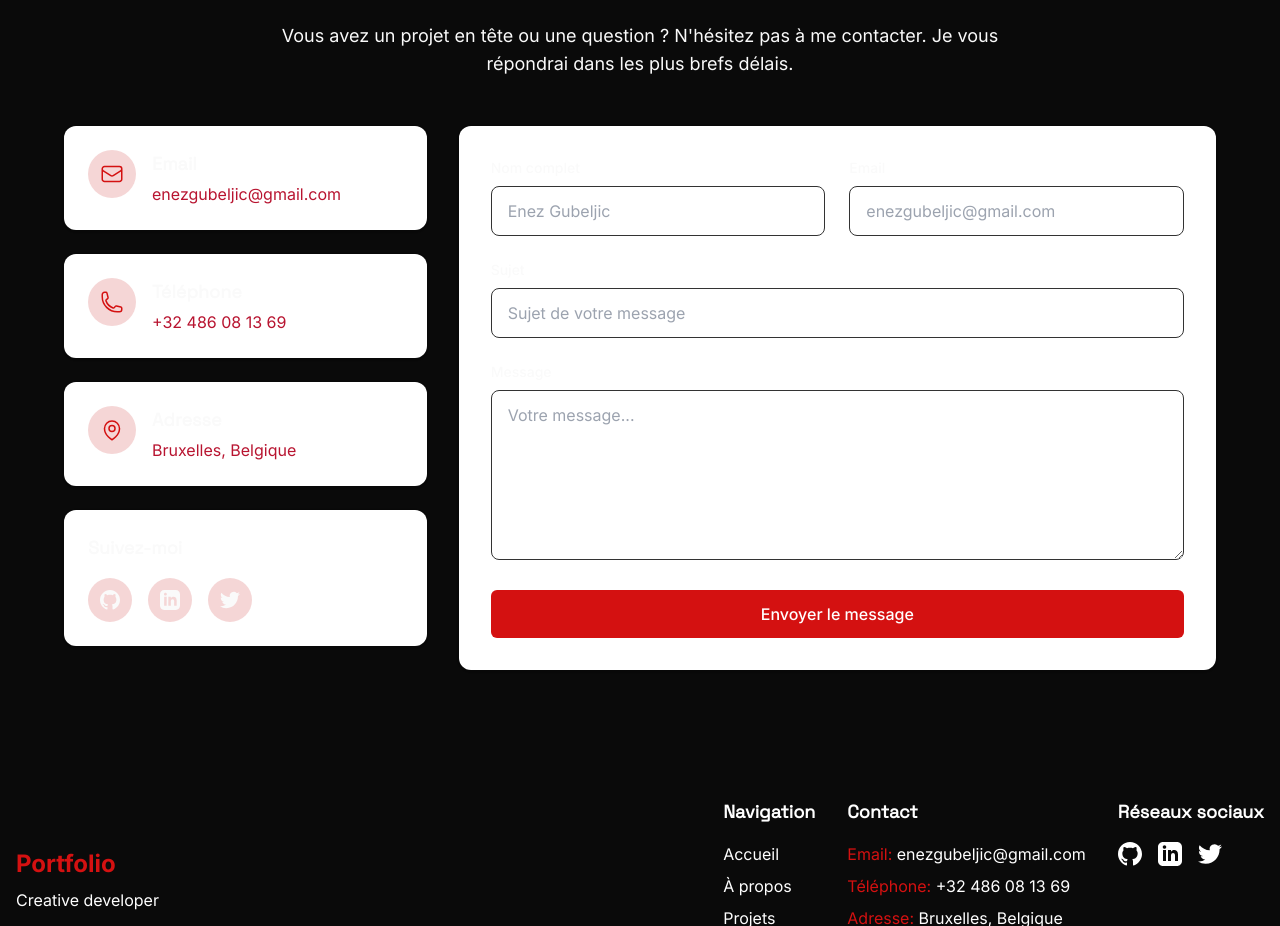
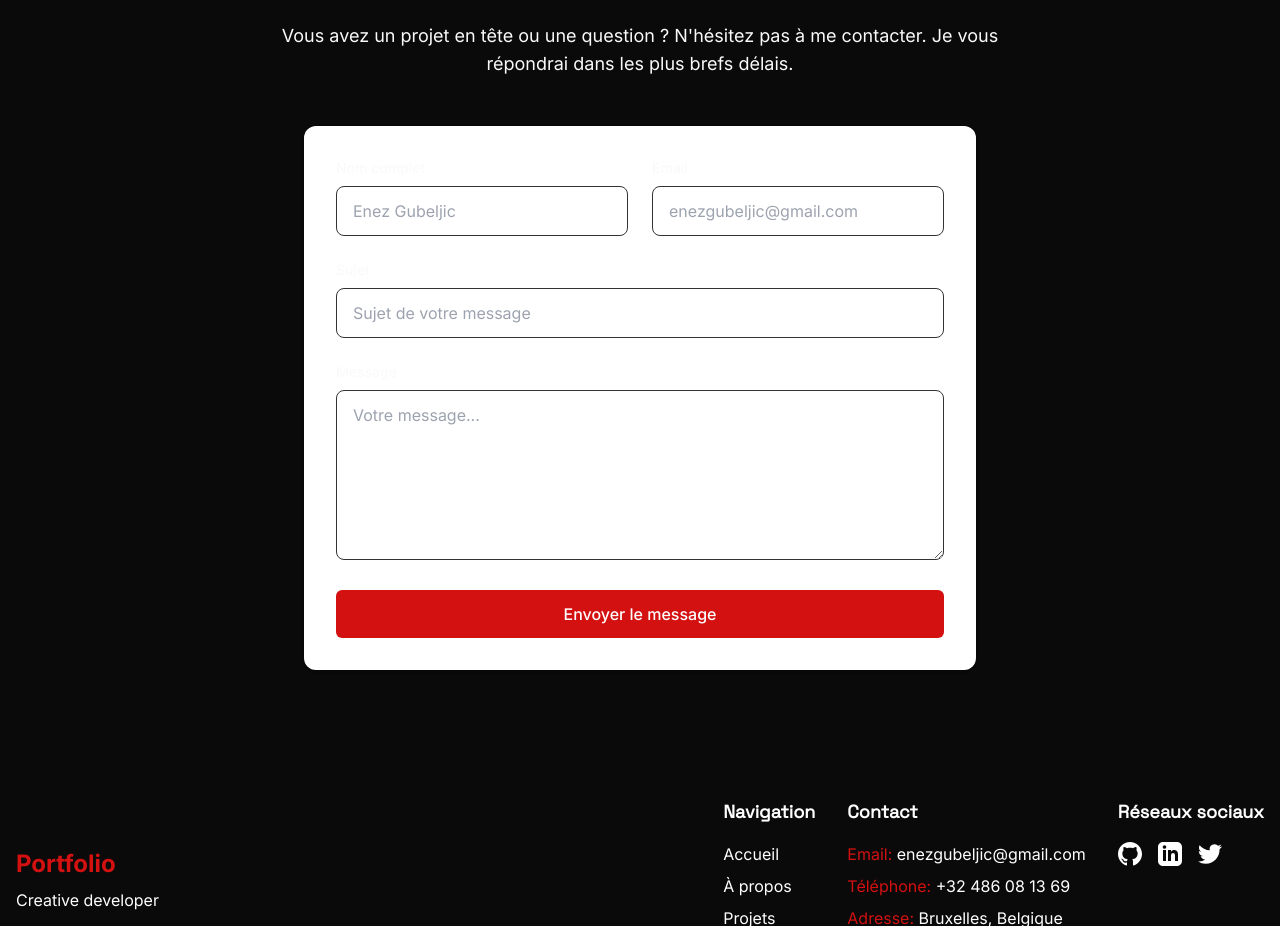
Before and after one commit to EEnez/portfolio, a Next.js app: page / in a window 1280 px wide. Shown: the part 4320-5246 px from the top of the page. Built offline with nearby package versions, Linux system fonts and the light colour scheme.

Commit message:
Fix contact form fix

```diff
--- a/src/components/Contact.tsx
+++ b/src/components/Contact.tsx
@@ -1,11 +1,10 @@
 "use client";
 
 import { useState } from 'react';
-import { motion } from 'framer-motion';
-import { useInView } from 'react-intersection-observer';
-import { EnvelopeIcon, PhoneIcon, MapPinIcon } from '@heroicons/react/24/outline';
 
 export default function Contact() {
+  console.log('Contact component rendering...'); // Test if component renders
+
   const [formData, setFormData] = useState({
     name: '',
     email: '',
@@ -17,84 +16,16 @@ export default function Contact() {
   const [submitSuccess, setSubmitSuccess] = useState(false);
   const [submitError, setSubmitError] = useState('');
 
-  const [ref, inView] = useInView({
-    triggerOnce: true,
-    threshold: 0.1,
-  });
-
-  const handleChange = (e: React.ChangeEvent<HTMLInputElement | HTMLTextAreaElement | HTMLSelectElement>) => {
+  const handleChange = (e: React.ChangeEvent<HTMLInputElement | HTMLTextAreaElement>) => {
     const { name, value } = e.target;
     setFormData(prev => ({ ...prev, [name]: value }));
   };
 
   const handleSubmit = async (e: React.FormEvent) => {
-    console.log('handleSubmit called!'); // Simple debug
     e.preventDefault();
-    setIsSubmitting(true);
-    setSubmitError('');
-
-    console.log('=== FRONTEND DEBUG START ===');
-    console.log('Form data being sent:', formData);
-    console.log('API endpoint:', '/api/contact');
-
-    try {
-      const response = await fetch('/api/contact', {
-        method: 'POST',
-        headers: {
-          'Content-Type': 'application/json',
-        },
-        body: JSON.stringify(formData),
-      });
-
-      console.log('Response status:', response.status);
-      console.log('Response headers:', Object.fromEntries(response.headers.entries()));
-
-      const result = await response.json();
-      console.log('Response body:', result);
-
-      if (!response.ok) {
-        console.error('API returned error status:', response.status);
-        throw new Error(result.error || 'Failed to send message');
-      }
-
-      console.log('Email sent successfully!');
-      setSubmitSuccess(true);
-      setFormData({ name: '', email: '', subject: '', message: '' });
-
-      setTimeout(() => {
-        setSubmitSuccess(false);
-      }, 5000);
-    } catch (error) {
-      console.error('=== FRONTEND ERROR ===');
-      console.error('Error type:', error instanceof Error ? error.constructor.name : typeof error);
-      console.error('Error message:', error instanceof Error ? error.message : String(error));
-      console.error('Full error:', error);
-
-      setSubmitError(
-        error instanceof Error
-          ? error.message
-          : 'Une erreur est survenue. Veuillez réessayer.'
-      );
-    } finally {
-      setIsSubmitting(false);
-      console.log('=== FRONTEND DEBUG END ===');
-    }
-  };
-
-  // Backup function to test if the button click works
-  const handleButtonClick = async () => {
-    console.log('Button clicked!');
+    console.log('Form submitted!');
     console.log('Form data:', formData);
 
-    // Check if form is valid
-    if (!formData.name || !formData.email || !formData.subject || !formData.message) {
-      console.log('Form validation failed - missing fields');
-      setSubmitError('Veuillez remplir tous les champs');
-      return;
-    }
-
-    // Call the original submit logic
-    console.log('Calling form submission logic...');
     setIsSubmitting(true);
     setSubmitError('');
 
@@ -134,42 +65,6 @@ export default function Contact() {
     }
   };
 
-  const contactInfo = [
-    {
-      icon: <EnvelopeIcon className="h-6 w-6" />,
-      title: 'Email',
-      content: 'enezgubeljic@gmail.com',
-      link: 'mailto:enezgubeljic@gmail.com',
-    },
-    {
-      icon: <PhoneIcon className="h-6 w-6" />,
-      title: 'Téléphone',
-      content: '+32 486 08 13 69',
-      link: 'tel:+32486081369',
-    },
-    {
-      icon: <MapPinIcon className="h-6 w-6" />,
-      title: 'Adresse',
-      content: 'Bruxelles, Belgique',
-      link: 'https://maps.google.com/?q=Bruxelles,Belgique',
-    },
-  ];
-
-  const containerVariants = {
-    hidden: { opacity: 0 },
-    visible: {
-      opacity: 1,
-      transition: {
-        staggerChildren: 0.1,
-      },
-    },
-  };
-
-  const itemVariants = {
-    hidden: { opacity: 0, y: 20 },
-    visible: { opacity: 1, y: 0, transition: { duration: 0.5 } },
-  };
-
   return (
     <section id="contact" className="py-16 md:py-20">
       <div className="container mx-auto px-4">
@@ -181,89 +76,11 @@ export default function Contact() {
           Vous avez un projet en tête ou une question ? N&apos;hésitez pas à me contacter. Je vous répondrai dans les plus brefs délais.
         </p>
 
-        <div className="grid grid-cols-1 lg:grid-cols-3 gap-6 md:gap-8 max-w-6xl mx-auto">
-
-          <motion.div
-            ref={ref}
-            variants={containerVariants}
-            initial="hidden"
-            animate={inView ? "visible" : "hidden"}
-            className="lg:col-span-1 space-y-4 md:space-y-6"
-          >
-            {contactInfo.map((info) => (
-              <motion.a
-                key={info.title}
-                href={info.link}
-                target="_blank"
-                rel="noopener noreferrer"
-                variants={itemVariants}
-                className="flex items-start p-6 bg-white dark:bg-dark rounded-xl shadow-subtle hover:shadow-lg transition-shadow"
-              >
-                <div className="p-3 bg-border-light text-primary rounded-full mr-4">
-                  {info.icon}
+        <div className="max-w-2xl mx-auto">
+          {submitSuccess ? (
+            <div className="bg-green-100 dark:bg-green-900/30 text-green-800 dark:text-green-200 p-4 rounded-lg mb-6">
+              Votre message a été envoyé avec succès ! Je vous répondrai dès que possible.
             </div>
-                <div>
-                  <h3 className="font-semibold text-lg mb-1">{info.title}</h3>
-                  <p className="text-secondary">{info.content}</p>
-                </div>
-              </motion.a>
-            ))}
-
-            <motion.div
-              variants={itemVariants}
-              className="p-6 bg-white dark:bg-dark rounded-xl shadow-subtle mt-8"
-            >
-              <h3 className="font-semibold text-lg mb-4">Suivez-moi</h3>
-              <div className="flex space-x-4">
-                <a
-                  href="https://github.com/EEnez"
-                  target="_blank"
-                  rel="noopener noreferrer"
-                  className="p-3 bg-border-light dark:bg-border rounded-full hover:bg-primary/10 hover:text-primary transition-colors "
-                >
-                  <svg className="h-5 w-5" fill="currentColor" viewBox="0 0 24 24">
-                    <path d="M12 0c-6.626 0-12 5.373-12 12 0 5.302 3.438 9.8 8.207 11.387.599.111.793-.261.793-.577v-2.234c-3.338.726-4.033-1.416-4.033-1.416-.546-1.387-1.333-1.756-1.333-1.756-1.089-.745.083-.729.083-.729 1.205.084 1.839 1.237 1.839 1.237 1.07 1.834 2.807 1.304 3.492.997.107-.775.418-1.305.762-1.604-2.665-.305-5.467-1.334-5.467-5.931 0-1.311.469-2.381 1.236-3.221-.124-.303-.535-1.524.117-3.176 0 0 1.008-.322 3.301 1.23.957-.266 1.983-.399 3.003-.404 1.02.005 2.047.138 3.006.404 2.291-1.552 3.297-1.23 3.297-1.23.653 1.653.242 2.874.118 3.176.77.84 1.235 1.911 1.235 3.221 0 4.609-2.807 5.624-5.479 5.921.43.372.823 1.102.823 2.222v3.293c0 .319.192.694.801.576 4.765-1.589 8.199-6.086 8.199-11.386 0-6.627-5.373-12-12-12z" />
-                  </svg>
-                </a>
-                <a
-                  href="https://www.linkedin.com/in/enez-gubeljic-76313229b"
-                  target="_blank"
-                  rel="noopener noreferrer"
-                  className="p-3 bg-border-light dark:bg-border rounded-full hover:bg-primary/10 hover:text-primary transition-colors"
-                >
-                  <svg className="h-5 w-5" fill="currentColor" viewBox="0 0 24 24">
-                    <path d="M19 0h-14c-2.761 0-5 2.239-5 5v14c0 2.761 2.239 5 5 5h14c2.762 0 5-2.239 5-5v-14c0-2.761-2.238-5-5-5zm-11 19h-3v-11h3v11zm-1.5-12.268c-.966 0-1.75-.79-1.75-1.764s.784-1.764 1.75-1.764 1.75.79 1.75 1.764-.783 1.764-1.75 1.764zm13.5 12.268h-3v-5.604c0-3.368-4-3.113-4 0v5.604h-3v-11h3v1.765c1.396-2.586 7-2.777 7 2.476v6.759z" />
-                  </svg>
-                </a>
-                <a
-                  href="https://x.com/Enez_Gubeljic"
-                  target="_blank"
-                  rel="noopener noreferrer"
-                  className="p-3 bg-border-light dark:bg-border rounded-full hover:bg-primary/10 hover:text-primary transition-colors"
-                >
-                  <svg className="h-5 w-5" fill="currentColor" viewBox="0 0 24 24">
-                    <path d="M23.953 4.57a10 10 0 01-2.825.775 4.958 4.958 0 002.163-2.723c-.951.555-2.005.959-3.127 1.184a4.92 4.92 0 00-8.384 4.482C7.69 8.095 4.067 6.13 1.64 3.162a4.822 4.822 0 00-.666 2.475c0 1.71.87 3.213 2.188 4.096a4.904 4.904 0 01-2.228-.616v.06a4.923 4.923 0 003.946 4.827 4.996 4.996 0 01-2.212.085 4.936 4.936 0 004.604 3.417 9.867 9.867 0 01-6.102 2.105c-.39 0-.779-.023-1.17-.067a13.995 13.995 0 007.557 2.209c9.053 0 13.998-7.496 13.998-13.985 0-.21 0-.42-.015-.63A9.935 9.935 0 0024 4.59z" />
-                  </svg>
-                </a>
-              </div>
-            </motion.div>
-          </motion.div>
-
-
-          <motion.div
-            variants={itemVariants}
-            initial="hidden"
-            animate={inView ? "visible" : "hidden"}
-            className="lg:col-span-2 bg-white dark:bg-dark rounded-xl shadow-subtle p-6 md:p-8"
-          >
-            {submitSuccess ? (
-              <motion.div
-                initial={{ opacity: 0, scale: 0.9 }}
-                animate={{ opacity: 1, scale: 1 }}
-                className="bg-green-100 dark:bg-green-900/30 text-green-800 dark:text-green-200 p-4 rounded-lg mb-6"
-              >
-                Votre message a été envoyé avec succès ! Je vous répondrai dès que possible.
-              </motion.div>
           ) : null}
 
           {submitError ? (
@@ -272,7 +89,7 @@ export default function Contact() {
             </div>
           ) : null}
 
-            <form onSubmit={handleSubmit} className="space-y-6">
+          <form onSubmit={handleSubmit} className="space-y-6 bg-white dark:bg-dark rounded-xl shadow-subtle p-6 md:p-8">
             <div className="grid grid-cols-1 md:grid-cols-2 gap-6">
               <div>
                 <label htmlFor="name" className="block text-sm font-medium mb-2">
@@ -338,20 +155,16 @@ export default function Contact() {
               ></textarea>
             </div>
 
-              <motion.button
-                type="button"
+            <button
+              type="submit"
               disabled={isSubmitting}
-                onClick={handleButtonClick}
               className={`w-full px-6 py-3 bg-primary text-white rounded-md font-medium transition-colors ${
                 isSubmitting ? 'opacity-70 cursor-not-allowed' : 'hover:bg-interactive-hover'
               }`}
-                whileHover={!isSubmitting ? { scale: 1.02 } : {}}
-                whileTap={!isSubmitting ? { scale: 0.98 } : {}}
             >
               {isSubmitting ? 'Envoi en cours...' : 'Envoyer le message'}
-              </motion.button>
+            </button>
           </form>
-          </motion.div>
         </div>
       </div>
     </section>
```
Lines whose indentation alone changed are shown as unchanged.
